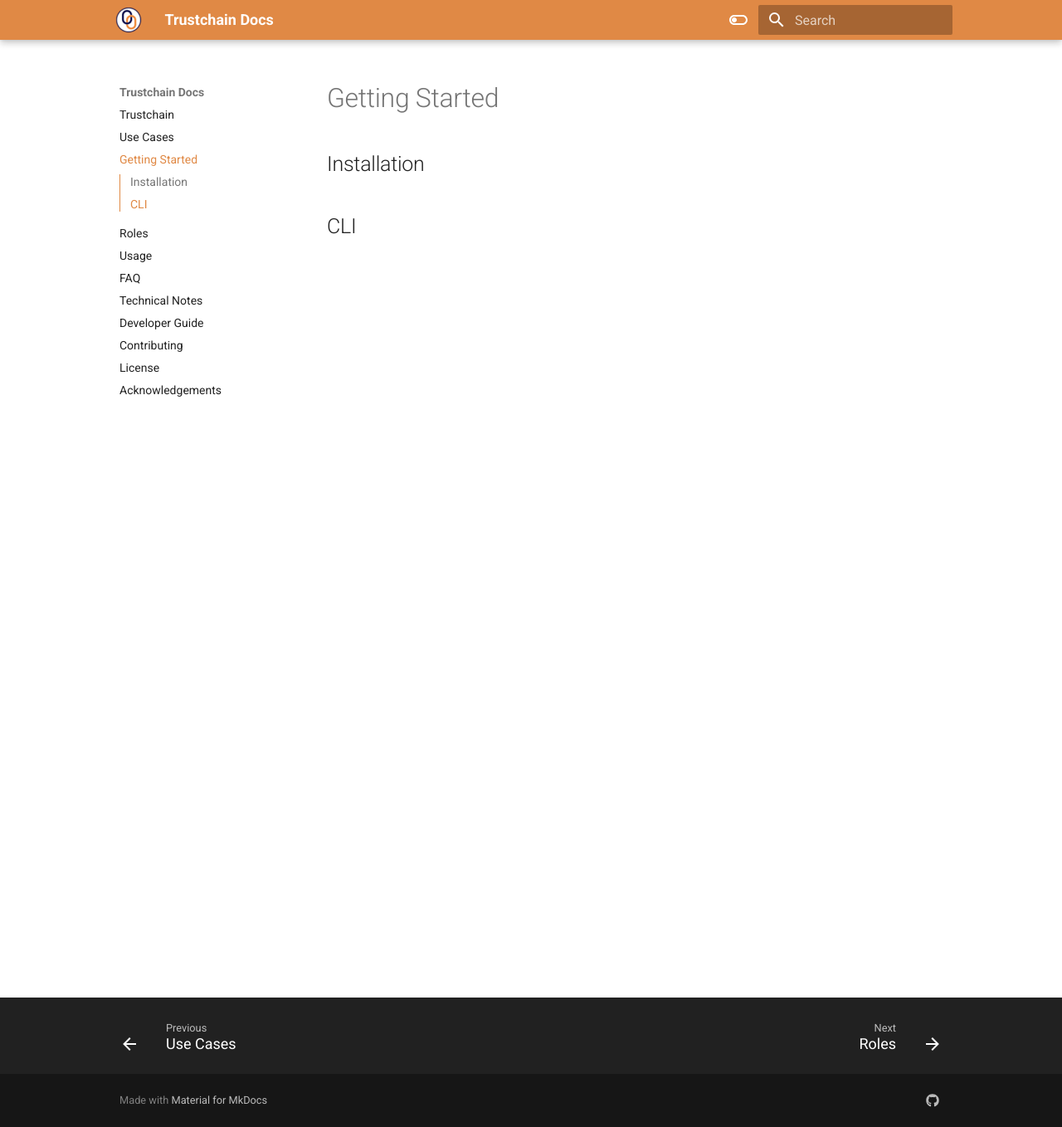
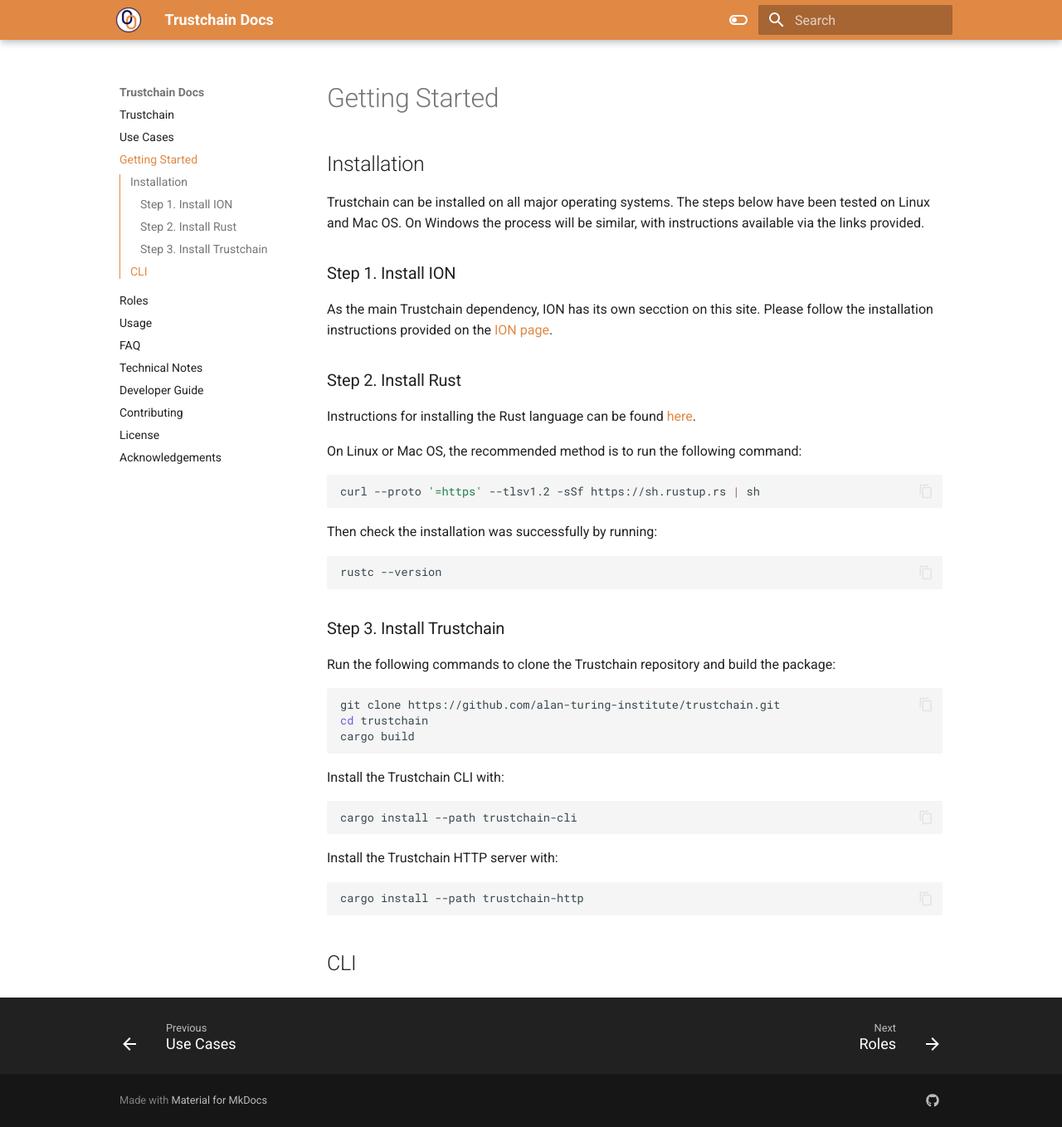
Before and after one commit to alan-turing-institute/trustchain, an MkDocs documentation site: the page built from docs/getting-started.md, in a window 1280 px wide and 1358 px high. Shown: the whole window at 83% size. Built offline with MkDocs 1.6.1 and Material for MkDocs 9.7.7, drawn with Linux system fonts in a browser that asks for light colours; nearby versions of some CDN libraries; library files that are not in the unit come from our copies.

Commit message:
Add installation steps in Getting Started page

````diff
--- a/docs/getting-started.md
+++ b/docs/getting-started.md
@@ -2,6 +2,43 @@
 
 ## Installation
 
+Trustchain can be installed on all major operating systems. The steps below have been tested on Linux and Mac OS. On Windows the process will be similar, with instructions available via the links provided.
 
+### Step 1. Install ION
+
+As the main Trustchain dependency, ION has its own secction on this site. Please follow the installation instructions provided on the [ION page](ion.md).
+
+### Step 2. Install Rust
+
+Instructions for installing the Rust language can be found [here](https://www.rust-lang.org/tools/install).
+
+On Linux or Mac OS, the recommended method is to run the following command:
+```bash
+curl --proto '=https' --tlsv1.2 -sSf https://sh.rustup.rs | sh
+```
+
+Then check the installation was successfully by running:
+```bash
+rustc --version
+```
+
+### Step 3. Install Trustchain
+
+Run the following commands to clone the Trustchain repository and build the package:
+```bash
+git clone https://github.com/alan-turing-institute/trustchain.git
+cd trustchain
+cargo build
+```
+
+Install the Trustchain CLI with:
+```bash
+cargo install --path trustchain-cli
+```
+
+Install the Trustchain HTTP server with:
+```bash
+cargo install --path trustchain-http
+```
 
 ## CLI
````
